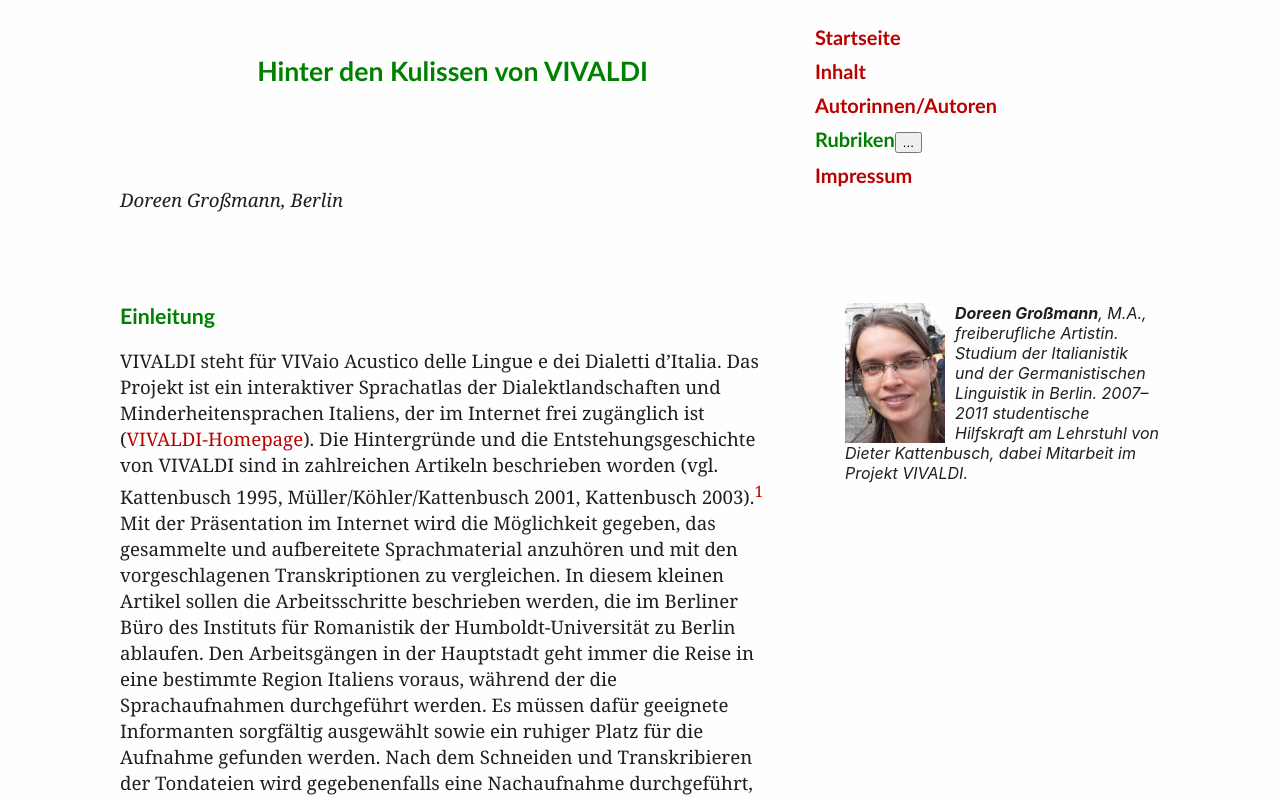
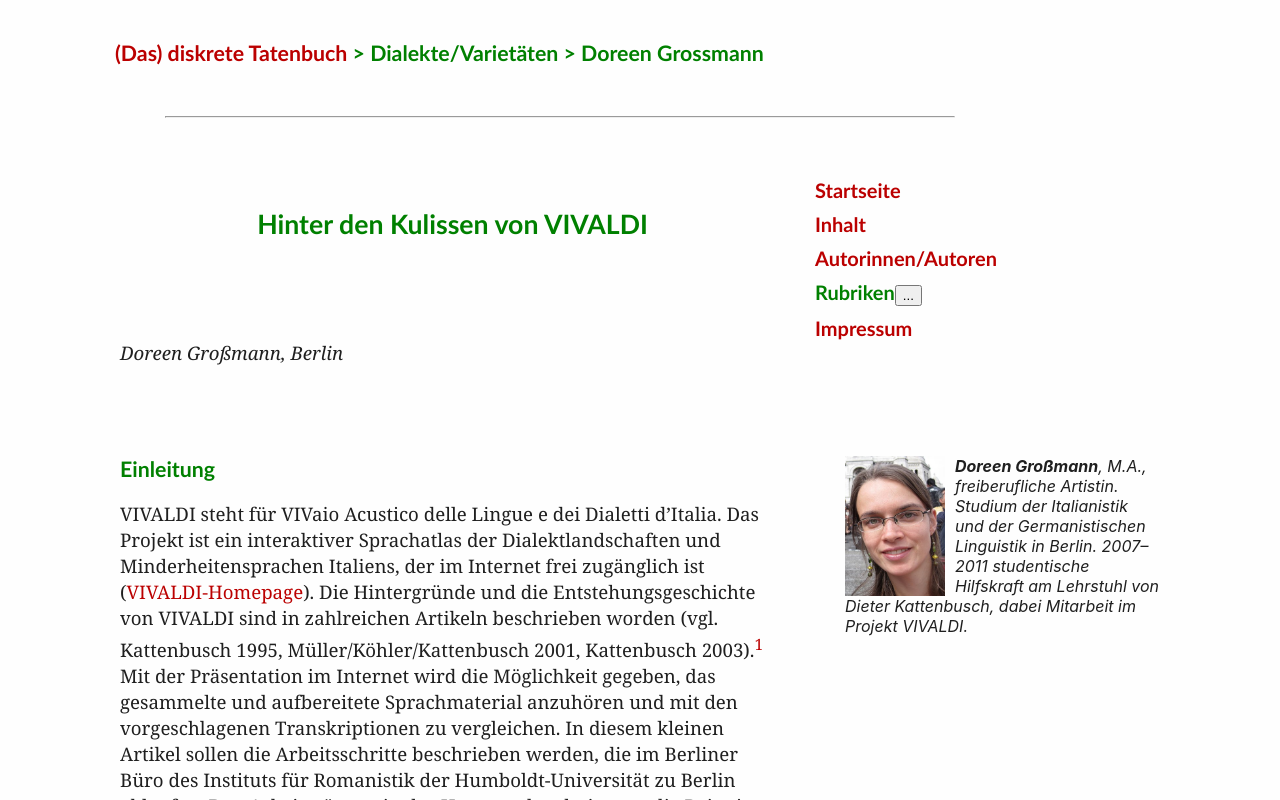
Before and after one commit to abuft/festschrift-kattenbusch, a React (Create React App) app: page /grossmann in a window 1280 px wide. Shown: the top 800 px of the page. Built offline with nearby package versions, Linux system fonts and the light colour scheme.

Commit message:
Added missing Header to Grossmann.

```diff
--- a/src/compoments/articles/Grossmann.js
+++ b/src/compoments/articles/Grossmann.js
@@ -6,6 +6,7 @@
 import Footer from "../Footer";
 import Rubrik from "../Rubrik";
 import UpArrow from "../UpArrow";
+import Header from "../Header";
 import GrossmannPortrait from "../../images/dgrossmann/dgrossmann-portrait.jpg";
 import Vivtka1Small from "../../images/dgrossmann/vivtka-1_small.png";
 import Vivtka2Small from "../../images/dgrossmann/vivtka-2_small.png";
@@ -40,6 +41,7 @@
         description: "Kartenerstellung mit PaintShop Pro",
     },
 ];
+
 function Grossmann(props) {
 
     const [open, setOpen] = useState(false);
@@ -48,6 +50,7 @@
     return (
         <div id="Wrapper" className="container_14">
             <div id="Header">
+                <Header id={props.author} />
                 <div className="grid_9">
                     <h1 id="main_title">Hinter den Kulissen von VIVALDI</h1>
                     <p id="author">Doreen Großmann, Berlin</p>
@@ -62,7 +65,7 @@
                 slides={images}
                 controller={{ closeOnBackdropClick: true }}
                 plugins={[Captions]}
-                captions={{ showToggle: true, descriptionMaxLines: 5, descriptionTextAlign: "center" }}
+                captions={{ showToggle: true, descriptionMaxLines: 3, descriptionTextAlign: "center" }}
             />
 
             <div id="Teasers" className="clearfix">
```
